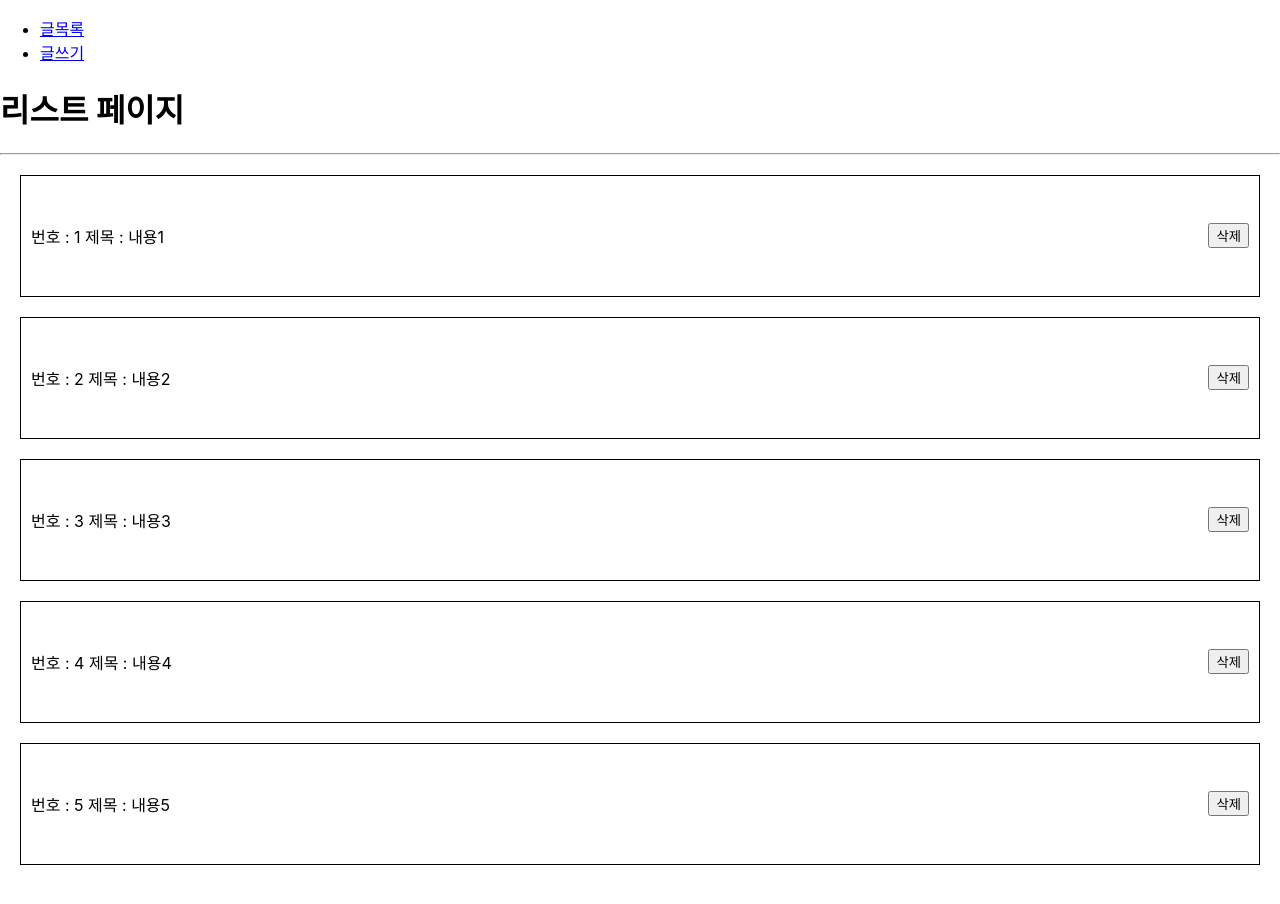
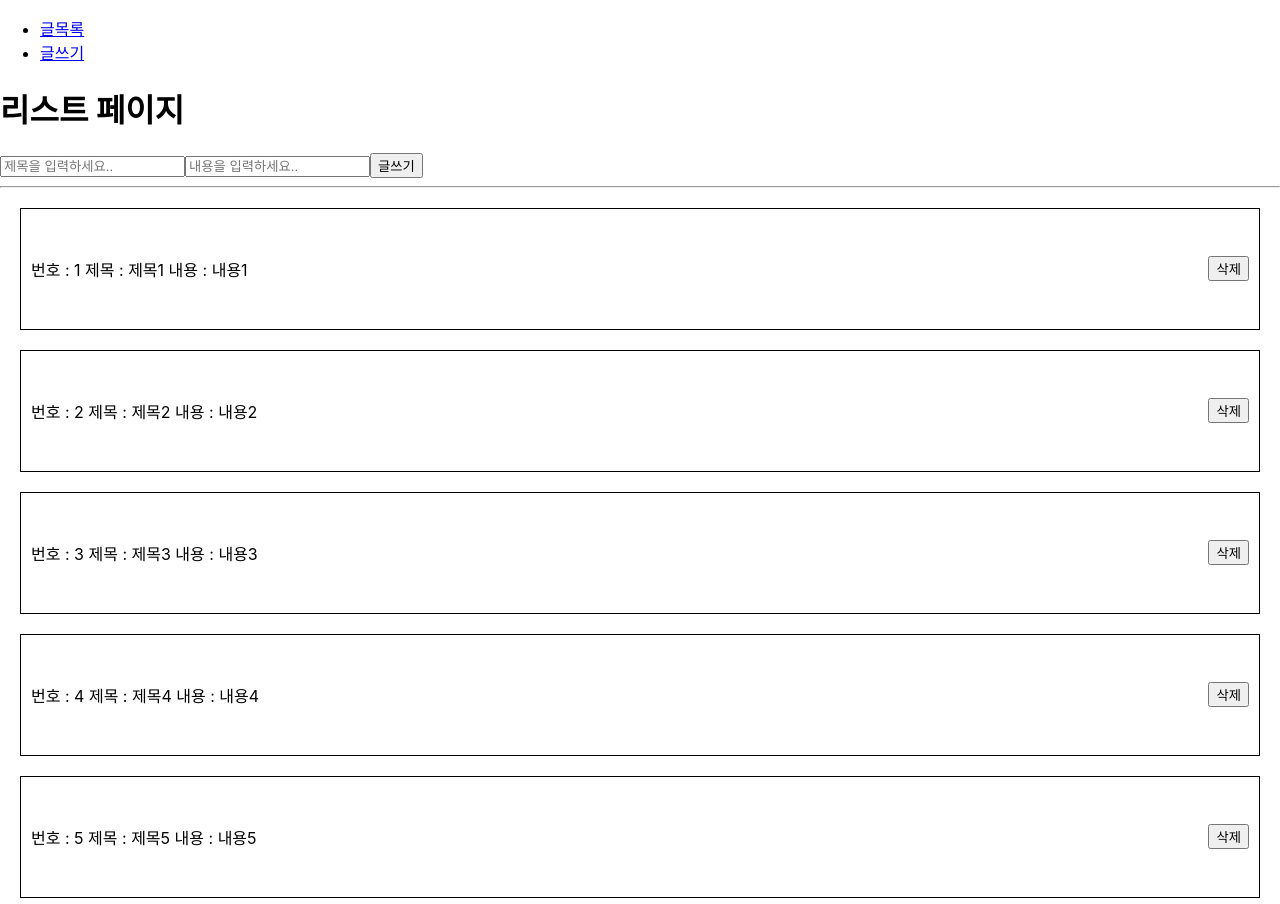
Before and after one commit to SungJaeCho/basic_react, a React (Create React App) app: page / in a window 1280 px wide. Shown: the top 904 px of the page. Built offline with nearby package versions, Linux system fonts and the light colour scheme.

Commit message:
글쓰기 글목록 2단계

```diff
--- a/src/pages/ListPage.js
+++ b/src/pages/ListPage.js
@@ -12,22 +12,57 @@ const StyledItemBoxDiv = styled.div`
 `;
 
 const ListPage = () => {
+  const [post, setPost] = useState({
+    id: '',
+    title: '',
+    content: '',
+  });
+
   const [posts, setPosts] = useState([
-    { id: 1, title: '내용1' },
-    { id: 2, title: '내용2' },
-    { id: 3, title: '내용3' },
-    { id: 4, title: '내용4' },
-    { id: 5, title: '내용5' },
+    { id: 1, title: '제목1', content: '내용1' },
+    { id: 2, title: '제목2', content: '내용2' },
+    { id: 3, title: '제목3', content: '내용3' },
+    { id: 4, title: '제목4', content: '내용4' },
+    { id: 5, title: '제목5', content: '내용5' },
   ]);
+
+  const handleWrite = () => {
+    // ListPage의 setPosts에 담기
+    let post = { id: 6, title: '인풋값' };
+  };
+
+  const handleChangeTitle = (e) => {
+    console.log(e);
+  };
+  const handleChangeContent = (e) => {
+    console.log(e);
+  };
 
   return (
     <div>
       <h1>리스트 페이지</h1>
+      <form>
+        <input
+          type="text"
+          placeholder="제목을 입력하세요.."
+          value={post.title}
+          onChange={handleChangeTitle}
+        />
+        <input
+          type="text"
+          placeholder="내용을 입력하세요.."
+          value={post.content}
+          onChange={handleChangeContent}
+        />
+        <button type="button" onClick={handleWrite}>
+          글쓰기
+        </button>
+      </form>
       <hr />
       {posts.map((post) => (
         <StyledItemBoxDiv>
           <div>
-            번호 : {post.id} 제목 : {post.title}
+            번호 : {post.id} 제목 : {post.title} 내용 : {post.content}
           </div>
           <button>삭제</button>
         </StyledItemBoxDiv>
--- a/src/pages/WritePage.js
+++ b/src/pages/WritePage.js
@@ -1,9 +1,5 @@
 import React from 'react';
-
-const handleWrite = () => {
-  // ListPage의 setPosts에 담기
-  let post = { id: 6, title: '인풋값' };
-};
+// 안씀
 
 const WritePage = () => {
   return (
@@ -12,9 +8,7 @@ const WritePage = () => {
       <hr />
       <form>
         <input type="text" placeholder="제목" />
-        <button type="button" onClick={handleWrite}>
-          글쓰기
-        </button>
+        <button type="button">글쓰기</button>
       </form>
     </div>
   );
```
